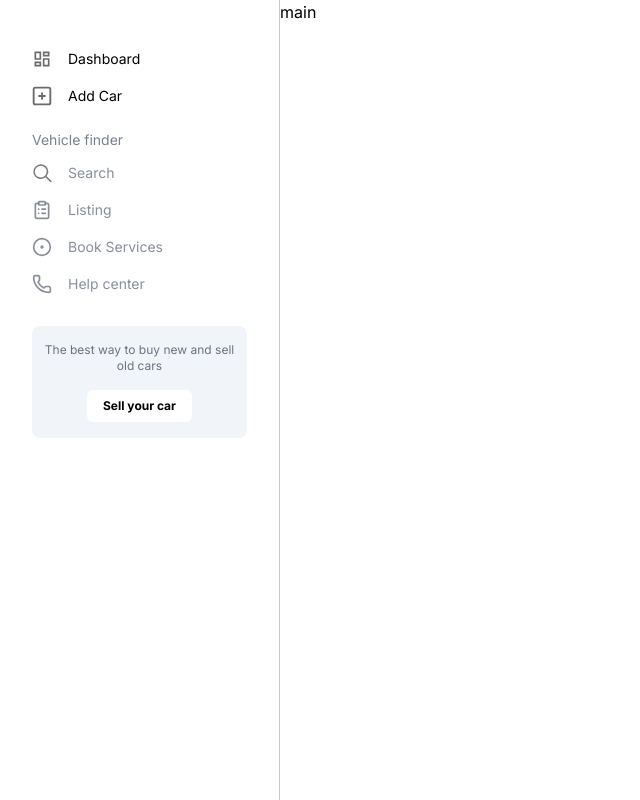
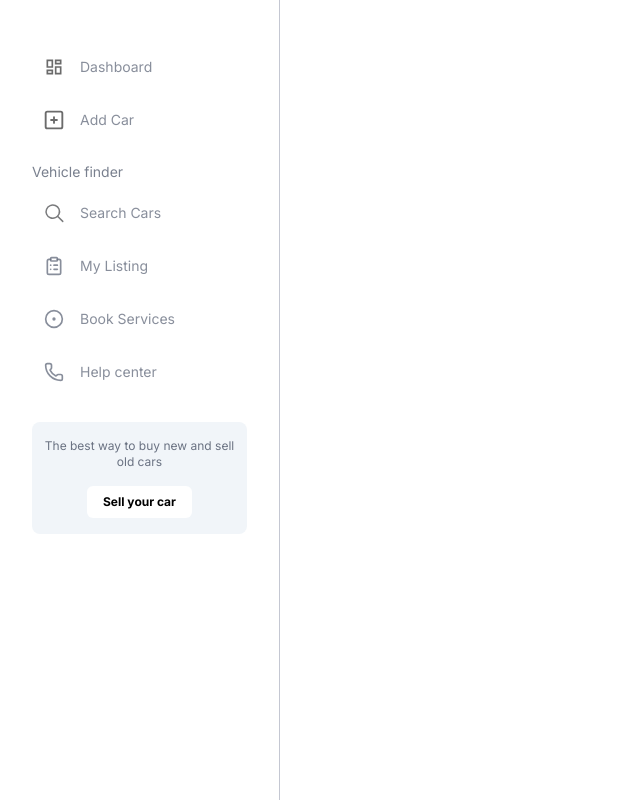
Before and after one commit to marvinsakali/car_rental, a React (Vite) app in the folder client/: page /owner in a window 1280 px wide. Shown: the whole page, without its empty margins (0-640 px from the left). Built offline with nearby package versions, Linux system fonts and the light colour scheme.

Commit message:
fixed routing in the listing sidebar

```diff
--- a/client/src/App.jsx
+++ b/client/src/App.jsx
@@ -7,6 +7,9 @@ import Login from "./pages/Login";
 import MyBookings from "./pages/MyBookings";
 import Layout from "./pages/Layout";
 import Listing from "./pages/Listing";
+import MyListing from "./components/MyListing";
+import AddCar from "./components/AddCar";
+import Support from "./components/Support";
 
 const App = () => {
   return (
@@ -14,12 +17,21 @@ const App = () => {
       <Routes>
         <Route path="/login" element={<Login />} />
         <Route path="/cars" element={<Cars />} />
-        <Route path="/owner" element={<Listing/>}/>
+
 
         <Route path="/" element={<Layout />}>
           <Route index element={<Home />} />
           <Route path="/car-details/:id" element={<CarDetails />} />
           <Route path="/my-bookings/" element={<MyBookings />} />
+        </Route>
+
+        <Route path="/owner" element={<Listing />}>
+          <Route path="dashboard" element={<h1>Dashboard</h1>} />
+          <Route path="my-listings" element={<MyListing />} />
+          <Route path="add-car" element={<AddCar />} />
+          {/* <Route path="search" element={<Search />} /> */}
+          <Route path="my-bookings" element={<MyBookings />} />
+          <Route path="support" element={<Support />} />
         </Route>
       </Routes>
     </div>
--- /dev/null
+++ b/client/src/components/AddCar.jsx
@@ -0,0 +1,9 @@
+import React from 'react'
+
+const AddCar = () => {
+  return (
+    <div>AddCar</div>
+  )
+}
+
+export default AddCar
--- /dev/null
+++ b/client/src/components/Dashboard.jsx
@@ -0,0 +1,9 @@
+import React from 'react'
+
+const Dashboard = () => {
+  return (
+    <div>Dashboard</div>
+  )
+}
+
+export default Dashboard
--- /dev/null
+++ b/client/src/components/MyListing.jsx
@@ -0,0 +1,9 @@
+import React from 'react'
+
+const MyListing = () => {
+  return (
+    <div>MyListing</div>
+  )
+}
+
+export default MyListing
--- /dev/null
+++ b/client/src/components/Support.jsx
@@ -0,0 +1,9 @@
+import React from 'react'
+
+const Support = () => {
+  return (
+    <div>Support</div>
+  )
+}
+
+export default Support
--- a/client/src/pages/Listing.jsx
+++ b/client/src/pages/Listing.jsx
@@ -1,57 +1,100 @@
 import React from "react";
 import { assets } from "../assets/assets";
 import { CircleDotIcon, ClipboardListIcon, Phone } from "lucide-react";
+import { NavLink, Outlet, Route, Routes } from "react-router-dom";
+import MyListing from "../components/MyListing";
 
 const Listing = () => {
   return (
-    <div className="min-h-screen grid grid-cols-[280px_1fr]">
+    <div className="min-h-screen grid grid-cols-1 md:grid-cols-[280px_1fr]">
       {/* left sidebar */}
       <div className="border-r border-r-borderColor py-12 px-8 space-y-6">
         <div className=" flex flex-col space-y-4">
-          <div className="flex gap-4 items-center cursor-pointer">
+          <NavLink
+            to="dashboard"
+            className={({
+              isActive,
+            }) => `flex gap-4 items-center px-3 py-2 rounded-lg cursor-pointer
+          ${isActive ? "bg-light" : "text-gray-500/80"}`}
+          >
             <img src={assets.dashboardIcon} className="w-5 h-5" alt="" />
             <p className=" text-[14px]">Dashboard</p>
-          </div>
-          <div className="flex gap-4 items-center cursor-pointer">
+          </NavLink>
+          <NavLink
+            to="add-car"
+            className={({
+              isActive,
+            }) => `flex gap-4 items-center px-3 py-2 rounded-lg cursor-pointer
+          ${isActive ? "bg-light" : "text-gray-500/80"}`}
+          >
             <img src={assets.addIcon} className="w-5 h-5" alt="" />
             <p className=" text-[14px]">Add Car</p>
-          </div>
+          </NavLink>
         </div>
 
         <div className="">
           <h3 className="text-gray-500/90 mb-3 text-muted text-sm">
             Vehicle finder
           </h3>
-          <div className="space-y-4 text-gray-500/80">
-            <div className="flex gap-4 items-center cursor-pointer">
+          <div className="space-y-4 ">
+            <NavLink
+              to="search"
+              className={({
+                isActive,
+              }) => `flex gap-4 px-3 py-2 rounded-lg items-center cursor-pointer
+            ${isActive ? "bg-light" : "text-gray-500/80"}`}
+            >
               <img src={assets.search_icon} className="w-5 h-5" alt="" />
-              <p className=" text-[14px]">Search</p>
-            </div>
-            <div className="flex gap-4 items-center cursor-pointer">
+              <p className=" text-[14px]">Search Cars</p>
+            </NavLink>
+            <NavLink
+              to="my-listings"
+              className={({
+                isActive,
+              }) => `flex gap-4 items-center px-3 py-2 rounded-lg cursor-pointer
+          ${isActive ? "bg-light" : "text-gray-500/80"}`}
+            >
               <ClipboardListIcon className="w-5 h-5" />
-              <p className=" text-[14px]">Listing</p>
-            </div>
-            <button className="flex gap-4 items-center cursor-pointer">
+              <p className=" text-[14px]">My Listing</p>
+            </NavLink>
+            <NavLink
+            to="my-bookings"
+              className={({
+                isActive,
+              }) => `flex gap-4 items-center px-3 py-2 rounded-lg cursor-pointer
+          ${isActive ? "bg-light" : "text-gray-500/80"}`}
+            >
               <CircleDotIcon className="w-5 h-5" />
               <p className=" text-[14px]">Book Services</p>
-            </button>
-            <div className="flex gap-4 items-center cursor-pointer">
+            </NavLink>
+            <NavLink
+            to="support"
+              className={({
+                isActive,
+              }) => `flex gap-4 items-center px-3 py-2 rounded-lg cursor-pointer
+          ${isActive ? "bg-light" : "text-gray-500/80"}`}
+            >
               <Phone className="w-5 h-5" />
               <p className=" text-[14px]">Help center</p>
-            </div>
+            </NavLink>
           </div>
 
           <div className="mt-8 px-2 py-4 bg-light rounded-lg flex flex-col gap-4 items-center text-center text-xs justify-center ">
             <p className="text-gray-500">
               The best way to buy new and sell old cars
             </p>
-            <button className="bg-white px-4 py-2 rounded-md font-bold"> Sell your car</button>
+            <button className="bg-white px-4 py-2 rounded-md font-bold">
+              {" "}
+              Sell your car
+            </button>
           </div>
         </div>
       </div>
 
       {/* right  side */}
-      <main className=""> main</main>
+      <main className="">
+        <Outlet />
+      </main>
     </div>
   );
 };
```
